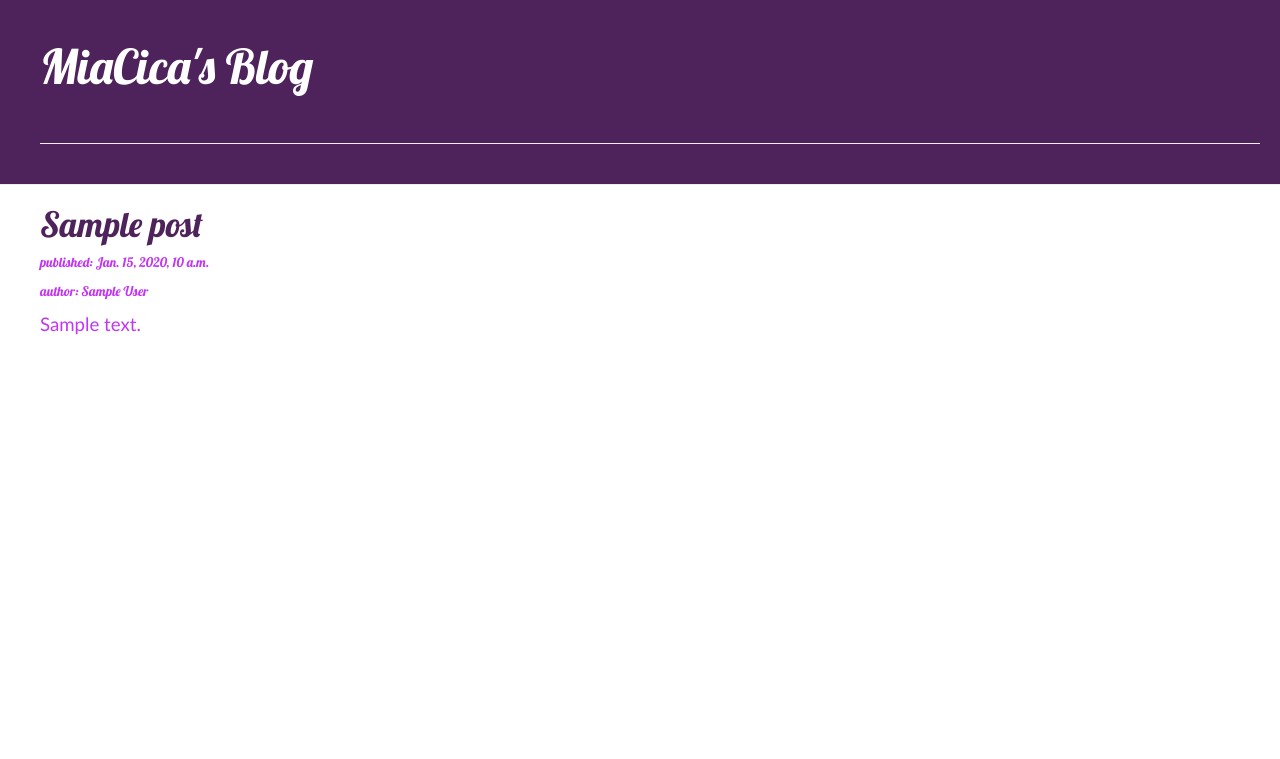
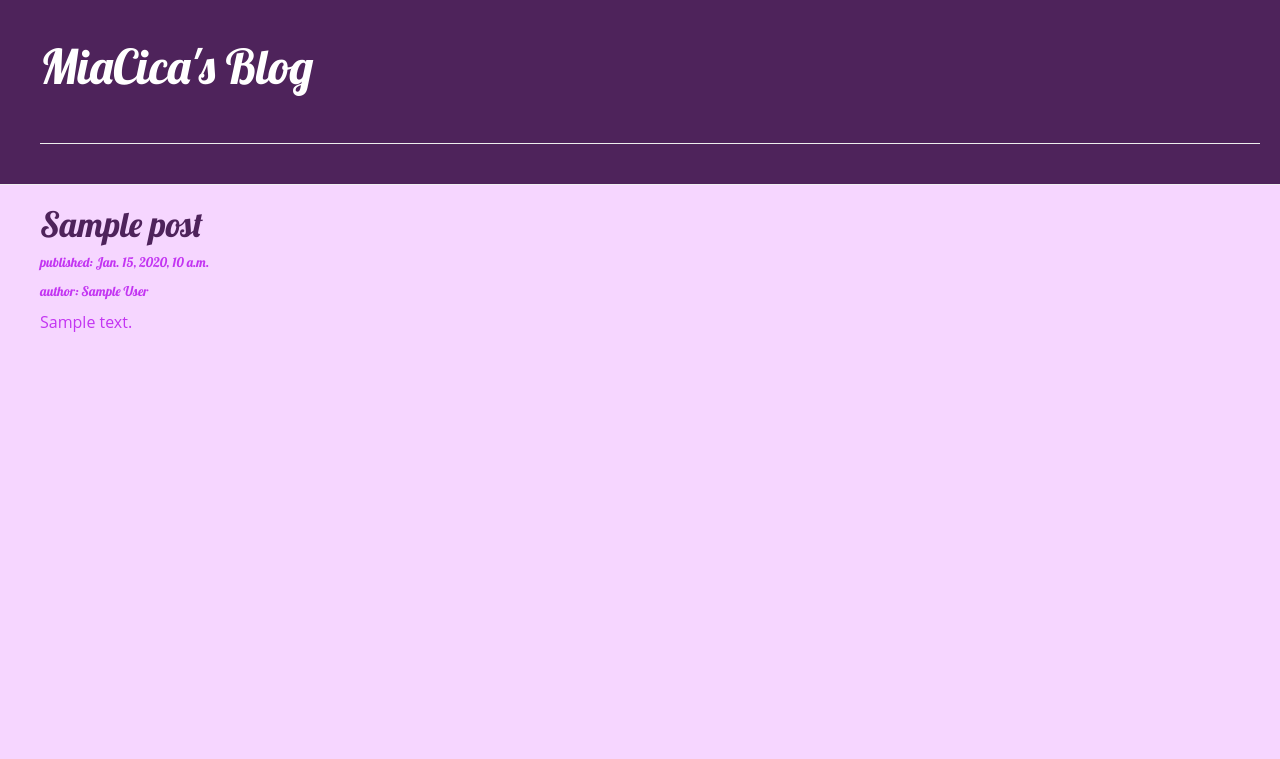
Before and after one commit to noncsilla/my-first-blog, a Django app: template blog/templates/blog/post_list.html in a window 1280 px wide. Shown: the top 759 px of the page. Run offline with Django 3.2, Linux system fonts and the light colour scheme; the template is opened without the code that fills it: most values are stand-ins (such as "Sample title", 1, 10 or a date in 2020); some libraries are stand-ins or nearby versions.

Commit message:
Whole bcg

```diff
--- a/blog/static/css/blog.css
+++ b/blog/static/css/blog.css
@@ -18,6 +18,10 @@
 	h1, h2, h3, h4 {
 		font-family: 'Lobster', cursive;
     }
+
+.whole {
+	background-color: #F6D6FF;
+}
 
 .date {
 		float: right;
@@ -59,8 +63,8 @@
 }
 .text {
 		color: #C335F2;
-		font-size: 14pt;
-		font-family: 'Calibri', cursive;
+		font-size: 12pt;
+		font-family: 'Open Sans', sans-serif;
 		margin-left: 40px;
 		margin-bottom: 40px;
 }
--- a/blog/templates/blog/post_list.html
+++ b/blog/templates/blog/post_list.html
@@ -5,30 +5,34 @@
 		<link rel="stylesheet" href="//maxcdn.bootstrapcdn.com/bootstrap/3.2.0/css/bootstrap.min.css">
 		<link rel="stylesheet" href="//maxcdn.bootstrapcdn.com/bootstrap/3.2.0/css/bootstrap-theme.min.css">
 		<link href="http://fonts.googleapis.com/css?family=Lobster&subset=latin,latin-ext" rel="stylesheet" type="text/css">
+		<link href="http://fonts.googleapis.com/css?family=Open+Sans' rel='stylesheet' type='text/css">
 		<link rel="stylesheet" href="{% static 'css/blog.css' %}">
 	</head>
-	<body>
 
+	<body class="whole">
 		<div class="page-header">
 			<h1><a href="http://www.facebook.com/aminakozpont">MiaCica's Blog</a></h1>
 		<br>
 		<hr>
 		</div>
 
-			{% for post in posts %}
+				{% for post in posts %}
 		<div class="post-title">
 			<h1><a href="">{{ post.title }}</a></h1>
 		</div>
+
 		<div class="published">
 			<p>published: {{ post.published_date }}</p>
 		</div>
+
 		<div class="author">
 			<p>author: {{ post.author }}</p>
 		</div>
+
 		<div class="text">
 			<p>{{ post.text|linebreaks }}</p>
 		</div>
-			{% endfor %}
+				{% endfor %}
 
 	</body>
 </html>
```
Also changed, not shown: 2 other files.
